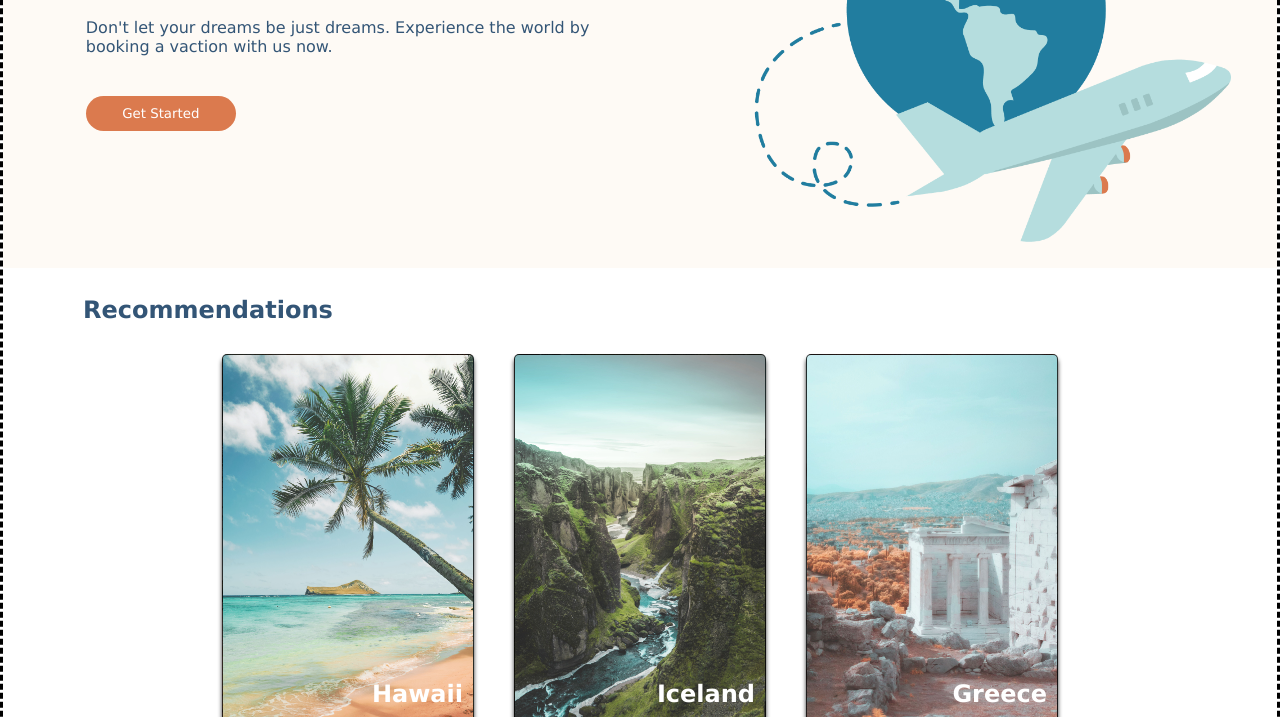
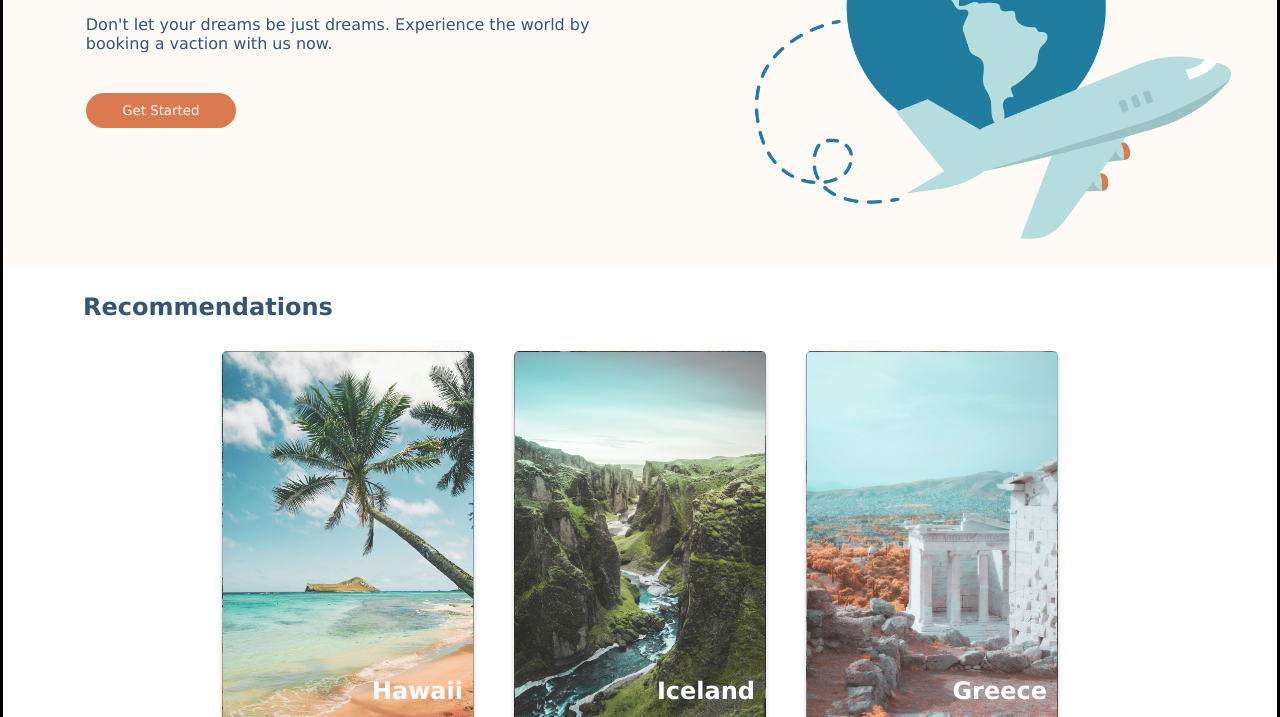
Before and after one commit to Starvingg/Brainstation_Travel-Site, a plain HTML site: page index.html in a window 1280 px wide. Shown: the part 235-952 px from the top of the page. Drawn offline with Linux system fonts and the light colour scheme.

Commit message:
Homepage complete. Backup website to start building destination pages

```diff
--- a/css/main.scss
+++ b/css/main.scss
@@ -9,7 +9,10 @@
 body {
     margin: 0 auto; // Add 'auto' to horizontally center the body
     max-width: 1280px;
-    border: 3px dashed black;
+    border-left: 3.5px solid black;
+    border-right: 3.5px solid black;
+    border-bottom: 3.5px solid black;
+
 }
 
 .navBar {
@@ -126,8 +129,8 @@ body {
 
             text-decoration: none;
 
-            border: 1px solid rgba(0, 0, 0, 0.8);
-            box-shadow: 0 4px 4px rgba(0, 0, 0, 0.8);
+            border: 1px solid rgba(0, 0, 0, 0.2);
+            box-shadow: 0 4px 4px rgba(0, 0, 0, 0.2);
 
 
 
@@ -189,7 +192,6 @@ body {
 
     }
 
-
     &-Hours {
         display: flex;
         flex-direction: column;
@@ -218,7 +220,6 @@ body {
         }
 
     }
-
 
     &-Social {
         display: flex;
```
Also changed, not shown: index.html (+0 -8 lines), css/main.css, 1 other file.
